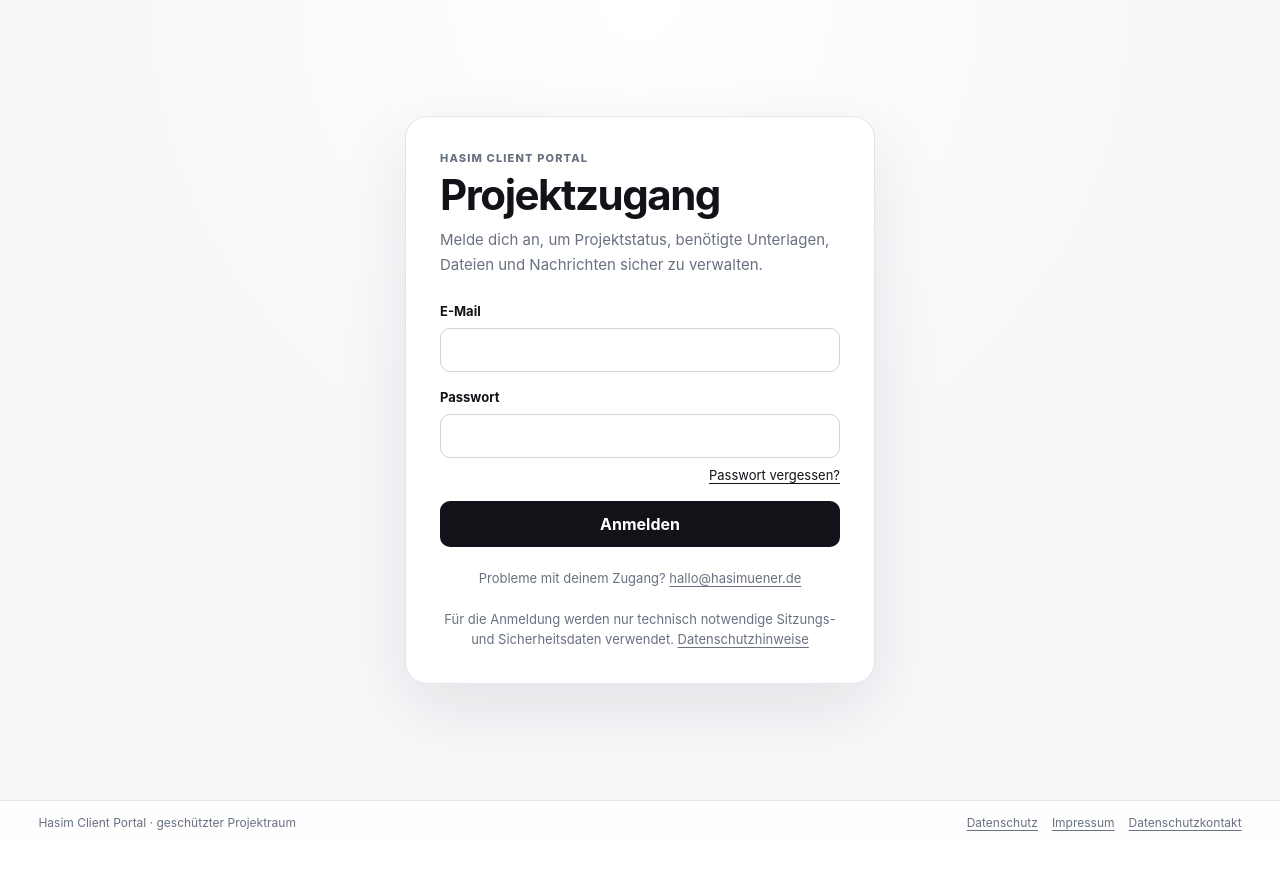
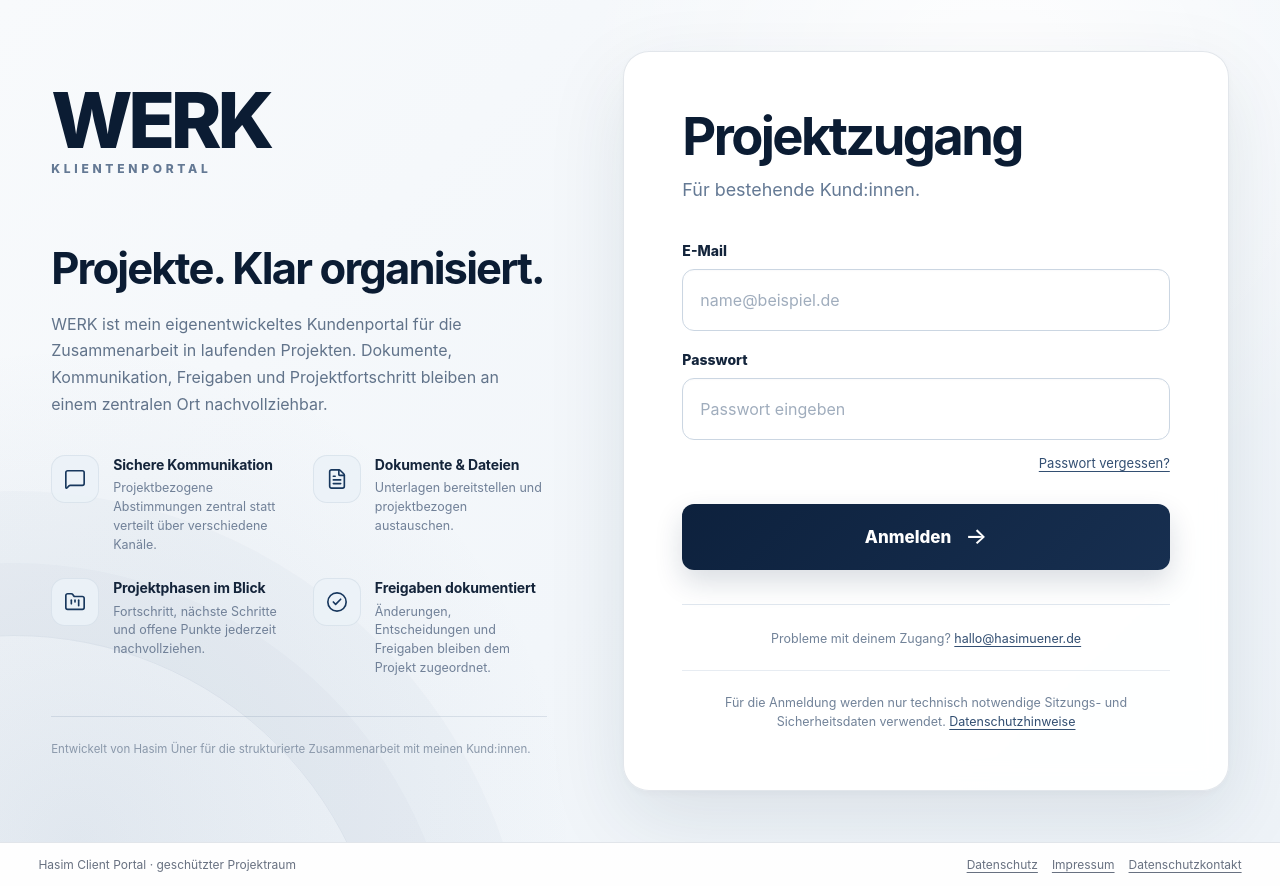
Before and after one commit to Hasim-hannover/hasim-client-portal, a Next.js app: page /login in a window 1280 px wide. Before the commit the page ends 844 px from the top, so only its background shows below. Built offline with nearby package versions, Linux system fonts and the light colour scheme; no server answers.

Commit message:
Redesign WERK login page
* feat: add WERK login page layout styles

* feat: redesign WERK login experience

```diff
--- /dev/null
+++ b/app/login/login.module.css
@@ -0,0 +1,422 @@
+.shell {
+  min-height: 100svh;
+  position: relative;
+  overflow: hidden;
+  display: grid;
+  place-items: center;
+  padding: clamp(28px, 4vw, 64px);
+  background:
+    radial-gradient(circle at 78% 12%, rgba(255,255,255,.98) 0, rgba(255,255,255,0) 34%),
+    radial-gradient(circle at 6% 100%, rgba(54, 91, 135, .10) 0, rgba(54, 91, 135, 0) 34%),
+    linear-gradient(135deg, #f8fafc 0%, #f2f6fa 56%, #eef3f8 100%);
+  color: #0d1726;
+}
+
+.shell::before {
+  content: "";
+  position: absolute;
+  width: min(58vw, 880px);
+  height: min(58vw, 880px);
+  left: -28vw;
+  bottom: -42vw;
+  border-radius: 50%;
+  border: 1px solid rgba(42, 75, 115, .08);
+  box-shadow:
+    0 0 0 72px rgba(42, 75, 115, .025),
+    0 0 0 144px rgba(42, 75, 115, .018);
+  pointer-events: none;
+}
+
+.layout {
+  position: relative;
+  z-index: 1;
+  width: min(100%, 1320px);
+  display: grid;
+  grid-template-columns: minmax(0, .9fr) minmax(520px, 1.1fr);
+  gap: clamp(52px, 6vw, 92px);
+  align-items: center;
+}
+
+.brandPanel {
+  max-width: 590px;
+  padding: 18px 0 16px;
+}
+
+.wordmark {
+  display: inline-flex;
+  flex-direction: column;
+  gap: 4px;
+  margin-bottom: clamp(42px, 5.5vw, 72px);
+}
+
+.wordmarkMain {
+  color: #0b1c33;
+  font-size: clamp(52px, 6vw, 78px);
+  font-weight: 850;
+  line-height: .92;
+  letter-spacing: -.055em;
+}
+
+.wordmarkSub {
+  color: #647994;
+  font-size: 12px;
+  font-weight: 800;
+  letter-spacing: .31em;
+  text-transform: uppercase;
+}
+
+.brandPanel h1 {
+  margin: 0;
+  max-width: 640px;
+  color: #0b1c33;
+  font-size: clamp(34px, 3.4vw, 48px);
+  line-height: 1.03;
+  letter-spacing: -.042em;
+}
+
+.intro {
+  max-width: 610px;
+  margin: 20px 0 0;
+  color: #61738a;
+  font-size: clamp(16px, 1.25vw, 18px);
+  line-height: 1.66;
+}
+
+.features {
+  display: grid;
+  grid-template-columns: repeat(2, minmax(0, 1fr));
+  gap: 24px 28px;
+  margin-top: 38px;
+}
+
+.feature {
+  display: grid;
+  grid-template-columns: 48px minmax(0, 1fr);
+  gap: 14px;
+  align-items: start;
+}
+
+.featureIcon {
+  width: 48px;
+  height: 48px;
+  display: grid;
+  place-items: center;
+  border: 1px solid rgba(33, 65, 102, .08);
+  border-radius: 14px;
+  background: rgba(236, 242, 248, .9);
+  color: #17375d;
+}
+
+.featureIcon svg {
+  width: 22px;
+  height: 22px;
+  stroke-width: 1.8;
+}
+
+.feature h2 {
+  margin: 1px 0 5px;
+  color: #14243a;
+  font-size: 14px;
+  line-height: 1.3;
+  letter-spacing: -.01em;
+}
+
+.feature p {
+  margin: 0;
+  color: #718198;
+  font-size: 12.5px;
+  line-height: 1.5;
+}
+
+.signature {
+  margin: 38px 0 0;
+  padding-top: 24px;
+  border-top: 1px solid rgba(39, 69, 104, .12);
+  color: #8a98aa;
+  font-size: 11.5px;
+  line-height: 1.5;
+}
+
+.loginCard {
+  width: min(100%, 660px);
+  justify-self: end;
+  padding: clamp(38px, 4.6vw, 58px);
+  border: 1px solid rgba(35, 65, 99, .13);
+  border-radius: 26px;
+  background: rgba(255, 255, 255, .94);
+  box-shadow:
+    0 28px 80px rgba(23, 45, 72, .10),
+    0 3px 10px rgba(23, 45, 72, .035);
+  backdrop-filter: blur(12px);
+}
+
+.loginCard h2 {
+  margin: 0;
+  color: #0b1c33;
+  font-size: clamp(38px, 4.1vw, 56px);
+  line-height: 1;
+  letter-spacing: -.05em;
+}
+
+.cardLead {
+  margin: 14px 0 0;
+  color: #647994;
+  font-size: clamp(16px, 1.4vw, 19px);
+  line-height: 1.5;
+}
+
+.success,
+.error {
+  margin: 24px 0 0;
+  padding: 12px 14px;
+  border-radius: 12px;
+  font-size: 13px;
+  line-height: 1.5;
+}
+
+.success {
+  border: 1px solid #c8e2d1;
+  background: #f0f8f3;
+  color: #21633a;
+}
+
+.error {
+  border: 1px solid #e8c4bf;
+  background: #fff5f3;
+  color: #9a2f25;
+}
+
+.form {
+  display: grid;
+  gap: 10px;
+  margin-top: 38px;
+}
+
+.form label {
+  margin-top: 10px;
+  color: #13243b;
+  font-size: 14px;
+  font-weight: 760;
+}
+
+.form label:first-child {
+  margin-top: 0;
+}
+
+.form input {
+  min-height: 62px;
+  border: 1px solid #cbd6e2;
+  border-radius: 12px;
+  padding: 0 17px;
+  background: rgba(255,255,255,.96);
+  color: #12233a;
+  font-size: 16px;
+  box-shadow: inset 0 1px 2px rgba(25, 48, 75, .025);
+}
+
+.form input::placeholder {
+  color: #a0adbd;
+}
+
+.form input:hover {
+  border-color: #adbdce;
+}
+
+.form input:focus {
+  outline: none;
+  border-color: #7894b2;
+  box-shadow: 0 0 0 4px rgba(45, 83, 126, .10);
+}
+
+.passwordHelp {
+  margin-top: 2px;
+  text-align: right;
+}
+
+.passwordHelp a,
+.support a,
+.privacy a {
+  color: #334f72;
+  text-decoration: underline;
+  text-underline-offset: 3px;
+  text-decoration-thickness: 1px;
+}
+
+.passwordHelp a {
+  font-size: 13px;
+}
+
+.submit {
+  min-height: 66px;
+  margin-top: 22px;
+  display: inline-flex;
+  align-items: center;
+  justify-content: center;
+  gap: 14px;
+  border: 0;
+  border-radius: 12px;
+  background: linear-gradient(135deg, #0d213d 0%, #172f50 100%);
+  color: #fff;
+  font-size: 17px;
+  font-weight: 800;
+  box-shadow: 0 12px 28px rgba(16, 41, 72, .16);
+  transition: transform .16s ease, box-shadow .16s ease, filter .16s ease;
+}
+
+.submit:hover {
+  transform: translateY(-1px);
+  filter: brightness(1.05);
+  box-shadow: 0 16px 34px rgba(16, 41, 72, .20);
+}
+
+.submit:active {
+  transform: translateY(0);
+}
+
+.submitArrow {
+  font-size: 23px;
+  font-weight: 500;
+  line-height: 1;
+}
+
+.cardFooter {
+  margin-top: 34px;
+  padding-top: 24px;
+  border-top: 1px solid #e0e7ef;
+}
+
+.support,
+.privacy {
+  margin: 0;
+  text-align: center;
+  color: #728399;
+  font-size: 12.5px;
+  line-height: 1.55;
+}
+
+.privacy {
+  margin-top: 22px;
+  padding-top: 22px;
+  border-top: 1px solid #e7ecf2;
+}
+
+@media (max-width: 1080px) {
+  .layout {
+    grid-template-columns: minmax(0, .88fr) minmax(470px, 1.12fr);
+    gap: 40px;
+  }
+
+  .features {
+    grid-template-columns: 1fr;
+    gap: 18px;
+  }
+
+  .feature p {
+    max-width: 320px;
+  }
+}
+
+@media (max-width: 880px) {
+  .shell {
+    place-items: start center;
+    padding: 28px 20px 44px;
+  }
+
+  .layout {
+    width: min(100%, 680px);
+    grid-template-columns: 1fr;
+    gap: 30px;
+  }
+
+  .brandPanel {
+    max-width: none;
+    padding: 6px 4px 0;
+  }
+
+  .wordmark {
+    margin-bottom: 34px;
+  }
+
+  .intro {
+    max-width: 640px;
+  }
+
+  .features {
+    grid-template-columns: repeat(2, minmax(0, 1fr));
+  }
+
+  .signature {
+    margin-top: 28px;
+  }
+
+  .loginCard {
+    width: 100%;
+    justify-self: stretch;
+  }
+}
+
+@media (max-width: 560px) {
+  .shell {
+    padding: 22px 14px 32px;
+  }
+
+  .brandPanel {
+    padding-inline: 6px;
+  }
+
+  .wordmarkMain {
+    font-size: 50px;
+  }
+
+  .wordmarkSub {
+    font-size: 10px;
+    letter-spacing: .26em;
+  }
+
+  .brandPanel h1 {
+    font-size: 34px;
+  }
+
+  .intro {
+    font-size: 15px;
+  }
+
+  .features {
+    grid-template-columns: 1fr;
+  }
+
+  .feature p {
+    max-width: none;
+  }
+
+  .loginCard {
+    padding: 30px 22px;
+    border-radius: 20px;
+  }
+
+  .loginCard h2 {
+    font-size: 39px;
+  }
+
+  .cardLead {
+    font-size: 16px;
+  }
+
+  .form {
+    margin-top: 30px;
+  }
+
+  .form input {
+    min-height: 56px;
+  }
+
+  .submit {
+    min-height: 58px;
+  }
+}
+
+@media (prefers-reduced-motion: reduce) {
+  .submit {
+    transition: none;
+  }
+}
--- a/app/login/page.tsx
+++ b/app/login/page.tsx
@@ -1,5 +1,30 @@
 import Link from "next/link";
+import { CheckCircle2, FileText, FolderKanban, MessageSquare } from "lucide-react";
 import { login } from "./actions";
+import styles from "./login.module.css";
+
+const benefits = [
+  {
+    title: "Sichere Kommunikation",
+    text: "Projektbezogene Abstimmungen zentral statt verteilt über verschiedene Kanäle.",
+    Icon: MessageSquare,
+  },
+  {
+    title: "Dokumente & Dateien",
+    text: "Unterlagen bereitstellen und projektbezogen austauschen.",
+    Icon: FileText,
+  },
+  {
+    title: "Projektphasen im Blick",
+    text: "Fortschritt, nächste Schritte und offene Punkte jederzeit nachvollziehen.",
+    Icon: FolderKanban,
+  },
+  {
+    title: "Freigaben dokumentiert",
+    text: "Änderungen, Entscheidungen und Freigaben bleiben dem Projekt zugeordnet.",
+    Icon: CheckCircle2,
+  },
+];
 
 export default async function LoginPage({
   searchParams,
@@ -11,28 +36,90 @@ export default async function LoginPage({
   const message = Array.isArray(query.message) ? query.message[0] : query.message;
 
   return (
-    <main className="login-shell" id="main-content">
-      <section className="login-card" aria-labelledby="login-title">
-        <div className="eyebrow">Hasim Client Portal</div>
-        <h1 id="login-title">Projektzugang</h1>
-        <p className="lead login-lead">Melde dich an, um Projektstatus, benötigte Unterlagen, Dateien und Nachrichten sicher zu verwalten.</p>
+    <main className={styles.shell} id="main-content">
+      <div className={styles.layout}>
+        <section className={styles.brandPanel} aria-labelledby="werk-intro-title">
+          <div className={styles.wordmark} aria-label="WERK Klientenportal">
+            <span className={styles.wordmarkMain}>WERK</span>
+            <span className={styles.wordmarkSub}>Klientenportal</span>
+          </div>
 
-        {message ? <div className="form-success" role="status">{message}</div> : null}
+          <h1 id="werk-intro-title">Projekte. Klar organisiert.</h1>
+          <p className={styles.intro}>
+            WERK ist mein eigenentwickeltes Kundenportal für die Zusammenarbeit in laufenden Projekten.
+            Dokumente, Kommunikation, Freigaben und Projektfortschritt bleiben an einem zentralen Ort nachvollziehbar.
+          </p>
 
-        <form action={login} className="login-form">
-          <label htmlFor="login-email">E-Mail</label>
-          <input id="login-email" type="email" name="email" autoComplete="email" inputMode="email" required />
-          <label htmlFor="login-password">Passwort</label>
-          <input id="login-password" type="password" name="password" autoComplete="current-password" required />
+          <div className={styles.features} aria-label="Funktionen des WERK Klientenportals">
+            {benefits.map(({ title, text, Icon }) => (
+              <article className={styles.feature} key={title}>
+                <div className={styles.featureIcon} aria-hidden="true">
+                  <Icon />
+                </div>
+                <div>
+                  <h2>{title}</h2>
+                  <p>{text}</p>
+                </div>
+              </article>
+            ))}
+          </div>
 
-          <div className="password-help-row"><Link href="/forgot-password">Passwort vergessen?</Link></div>
-          {error ? <p className="form-error" role="alert">{error}</p> : null}
-          <button type="submit">Anmelden</button>
-        </form>
+          <p className={styles.signature}>
+            Entwickelt von Hasim Üner für die strukturierte Zusammenarbeit mit meinen Kund:innen.
+          </p>
+        </section>
 
-        <p className="login-support">Probleme mit deinem Zugang? <a href="mailto:hallo@hasimuener.de">hallo@hasimuener.de</a></p>
-        <p className="login-support">Für die Anmeldung werden nur technisch notwendige Sitzungs- und Sicherheitsdaten verwendet. <Link href="/datenschutz">Datenschutzhinweise</Link></p>
-      </section>
+        <section className={styles.loginCard} aria-labelledby="login-title">
+          <h2 id="login-title">Projektzugang</h2>
+          <p className={styles.cardLead}>Für bestehende Kund:innen.</p>
+
+          {message ? <div className={styles.success} role="status">{message}</div> : null}
+
+          <form action={login} className={styles.form}>
+            <label htmlFor="login-email">E-Mail</label>
+            <input
+              id="login-email"
+              type="email"
+              name="email"
+              autoComplete="email"
+              inputMode="email"
+              placeholder="name@beispiel.de"
+              required
+            />
+
+            <label htmlFor="login-password">Passwort</label>
+            <input
+              id="login-password"
+              type="password"
+              name="password"
+              autoComplete="current-password"
+              placeholder="Passwort eingeben"
+              required
+            />
+
+            <div className={styles.passwordHelp}>
+              <Link href="/forgot-password">Passwort vergessen?</Link>
+            </div>
+
+            {error ? <div className={styles.error} role="alert">{error}</div> : null}
+
+            <button className={styles.submit} type="submit">
+              <span>Anmelden</span>
+              <span className={styles.submitArrow} aria-hidden="true">→</span>
+            </button>
+          </form>
+
+          <footer className={styles.cardFooter}>
+            <p className={styles.support}>
+              Probleme mit deinem Zugang? <a href="mailto:hallo@hasimuener.de">hallo@hasimuener.de</a>
+            </p>
+            <p className={styles.privacy}>
+              Für die Anmeldung werden nur technisch notwendige Sitzungs- und Sicherheitsdaten verwendet.{" "}
+              <Link href="/datenschutz">Datenschutzhinweise</Link>
+            </p>
+          </footer>
+        </section>
+      </div>
     </main>
   );
 }
```
